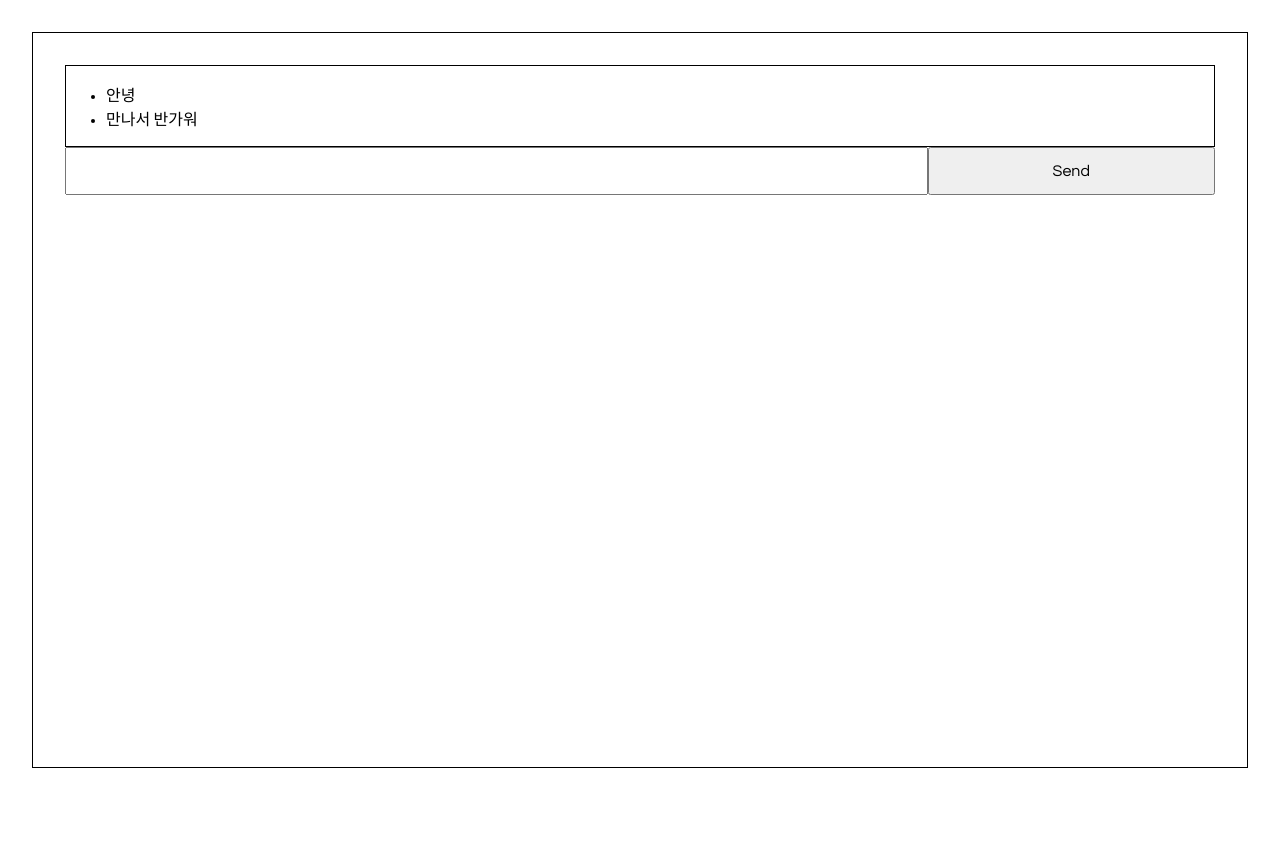
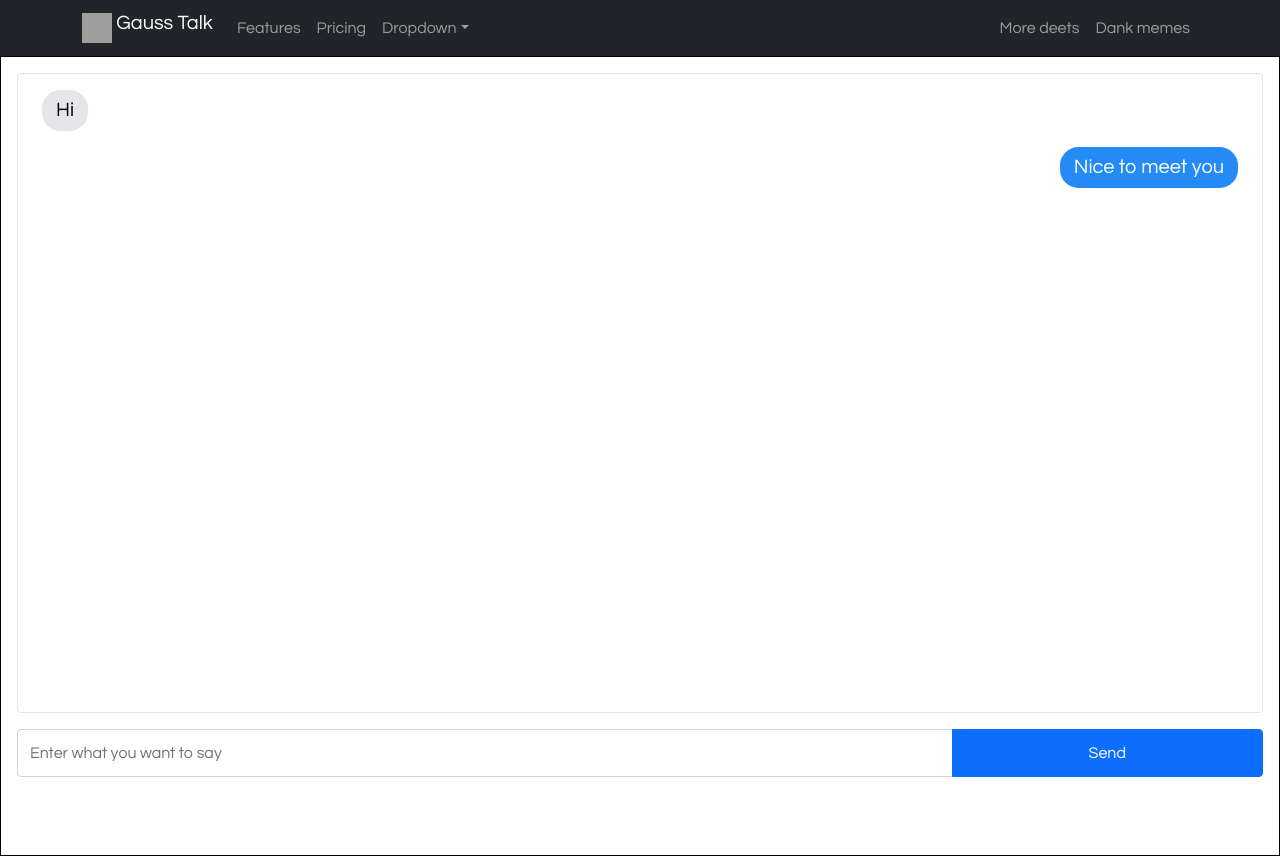
Before and after one commit to gausstalk/gausstalk-frontend, a React app: page / in a window 1280 px wide. Before the commit the page ends 800 px from the top, so only its background shows below. Built offline with nearby package versions, Linux system fonts and the light colour scheme; no server answers; grey boxes are pictures that could not be loaded.

Commit message:
gausstalk: frontend: apply react boostrap

```diff
--- a/package.json
+++ b/package.json
@@ -6,7 +6,9 @@
     "@testing-library/jest-dom": "^5.16.3",
     "@testing-library/react": "^12.1.4",
     "@testing-library/user-event": "^13.5.0",
+    "bootstrap": "^5.1.3",
     "react": "^17.0.2",
+    "react-bootstrap": "^2.3.1",
     "react-dom": "^17.0.2",
     "react-scripts": "5.0.0",
     "web-vitals": "^2.1.4"
--- a/src/index.css
+++ b/src/index.css
@@ -13,20 +13,46 @@ body {
 #root {
   width: 100%;
   height: 100%;
-  padding: 2em;
 }
 
 .chat-frame {
-  padding: 2em;
+  padding: 1em;
   width: 100%;
   height: 100%;
   border: 0.1em solid black;
 }
 
 .chat-area {
-  width: 100%;
-  border: 0.1em solid black;
+  background-color: #fff;
+  border: 1px solid #e5e5ea;
+  border-radius: 0.25rem;
+  display: flex;
+  flex-direction: column;
+  font-family: "SanFrancisco";
+  font-size: 1.25rem;
+  margin: 0 auto 1rem;
+  padding: 0.5rem 1.5rem;
+  height: 80vh;
+  overflow: auto
 }
+
+.chat-area p::before,
+.chat-area p::after {
+  bottom: -0.1rem;
+  content: "";
+  height: 1rem;
+  position: absolute;
+}
+
+.chat-area p {
+  border-radius: 1.15rem;
+  line-height: 1.25;
+  max-width: 75%;
+  padding: 0.5rem .875rem;
+  position: relative;
+  word-wrap: break-word;
+}
+
 
 .chat-input {
   width: 75%;
@@ -37,3 +63,20 @@ body {
   width: 25%;
   height: 3em;
 }
+
+p.chat-bubble-other {
+  align-items: flex-start;
+  background-color: #e5e5ea;
+  color: #000;
+}
+
+p[class^="chat-bubble-"] {
+  margin: 0.5rem 0;
+  width: fit-content;
+}
+
+p.chat-bubble-me {
+  align-self: flex-end;
+  background-color: #248bf5;
+  color: #fff;
+}
--- a/src/index.js
+++ b/src/index.js
@@ -1,6 +1,9 @@
 import React from 'react';
+import Button from 'react-bootstrap/Button'
 import ReactDOM from 'react-dom';
+import 'bootstrap/dist/css/bootstrap.css'
 import './index.css';
+import {Container, FormControl, InputGroup, Nav, Navbar, NavDropdown} from "react-bootstrap";
 
 
 class Chat extends React.Component {
@@ -9,20 +12,23 @@ class Chat extends React.Component {
   constructor(props) {
     super(props);
     this.ws = new WebSocket("wss://talk.gausslabs.ai/api/ws");
+    //this.ws = new WebSocket("ws://localhost:8000/ws");
     this.ws.onopen = () => {
-      console.log('conencted!!');
+      console.log('connected!!');
     };
     this.ws.onmessage = function(event) {
-      var chatArea = document.getElementById('chat-area-ul');
-      var message = document.createElement('li');
+      var chatArea = document.getElementById('chat-area');
+      var message = document.createElement('p');
       var content = document.createTextNode(event.data);
       message.appendChild(content);
+      message.classList.add('chat-bubble-me')
       chatArea.appendChild(message);
     };
   }
 
   sendMessage = (event) => {
     var input = document.getElementById("chat-input");
+    console.log(input)
     this.ws.send(input.value);
     input.value = '';
     event.preventDefault();
@@ -30,18 +36,67 @@ class Chat extends React.Component {
 
   render() {
     return (
+        <>
+          <Navbar collapseOnSelect expand="lg" bg="dark" variant="dark" sticky={"top"}>
+            <Container>
+              <Navbar.Brand href="#home">
+                <img
+                    alt=""
+                    src="/logo.svg"
+                    width="30"
+                    height="30"
+                    className="d-inline-block align-top"
+                />{' '}
+                Gauss Talk
+              </Navbar.Brand>
+              <Navbar.Toggle aria-controls="responsive-navbar-nav" />
+              <Navbar.Collapse id="responsive-navbar-nav">
+                <Nav className="me-auto">
+                  <Nav.Link href="#features">Features</Nav.Link>
+                  <Nav.Link href="#pricing">Pricing</Nav.Link>
+                  <NavDropdown title="Dropdown" id="collasible-nav-dropdown">
+                    <NavDropdown.Item href="#action/3.1">Action</NavDropdown.Item>
+                    <NavDropdown.Item href="#action/3.2">Another action</NavDropdown.Item>
+                    <NavDropdown.Item href="#action/3.3">Something</NavDropdown.Item>
+                    <NavDropdown.Divider />
+                    <NavDropdown.Item href="#action/3.4">Separated link</NavDropdown.Item>
+                  </NavDropdown>
+                </Nav>
+                <Nav>
+                  <Nav.Link href="#deets">More deets</Nav.Link>
+                  <Nav.Link eventKey={2} href="#memes">
+                    Dank memes
+                  </Nav.Link>
+                </Nav>
+              </Navbar.Collapse>
+            </Container>
+          </Navbar>
       <div className='chat-frame'>
-        <div className='chat-area'>
-          <ul id='chat-area-ul'>
-            <li>안녕</li>
-            <li>만나서 반가워</li>
-          </ul>
+        <div className='chat-area' id={'chat-area'}>
+            <p className={'chat-bubble-other'}>
+                Hi
+            </p>
+            <p className={'chat-bubble-me'}>
+              Nice to meet you
+            </p>
         </div>
         <form action='' onSubmit={this.sendMessage}>
-          <input className='chat-input' id='chat-input' type='text'/>
-          <button className='send-button'>Send</button>
+          <InputGroup className="mb-3">
+            <FormControl
+                placeholder="Enter what you want to say"
+                aria-label="Enter what you want to say"
+                aria-describedby="basic-addon"
+                className={'chat-input'}
+                id={'chat-input'}
+            />
+            <Button type={'submit'} variant="primary" id="button-addon2" className={'send-button'}>
+              Send
+            </Button>
+          </InputGroup>
+
         </form>
       </div>
+      </>
     );
   }
 }
```
Also changed, not shown: 1 other file.
